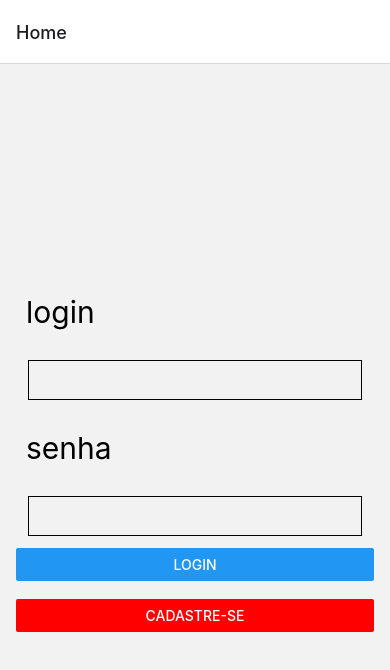
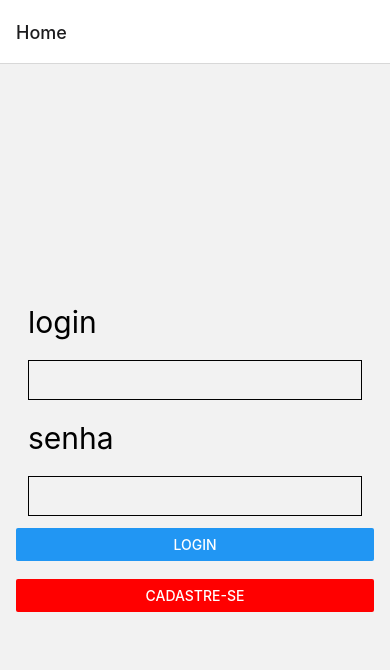
Before and after one commit to elviscastro/App, a React Native app: screen / in a window 390 px wide. Shown: the top 670 px of the page. Built offline with nearby package versions, Linux system fonts and the light colour scheme.

Commit message:
ajuste no visual

```diff
--- a/App.js
+++ b/App.js
@@ -17,7 +17,7 @@ function HomeScreen({ navigation }) {
       <Text style={styles.title}>login</Text>
       <TextInput style={styles.input} />
       <Text style={styles.title}>senha</Text>
-      <TextInput style={styles.input} />
+      <TextInput style={styles.input} secureTextEntry={true} />
       <Button
         title="Login"
         onPress={() => navigation.navigate('ListaContatos')}
@@ -56,8 +56,8 @@ const styles = StyleSheet.create({
   },
   title: {
     fontSize: 30,
+    margin: 12,
     textAlign: 'left',
-    padding: 10,
     marginVertical: 8,
   },
   fixToText: {
```
